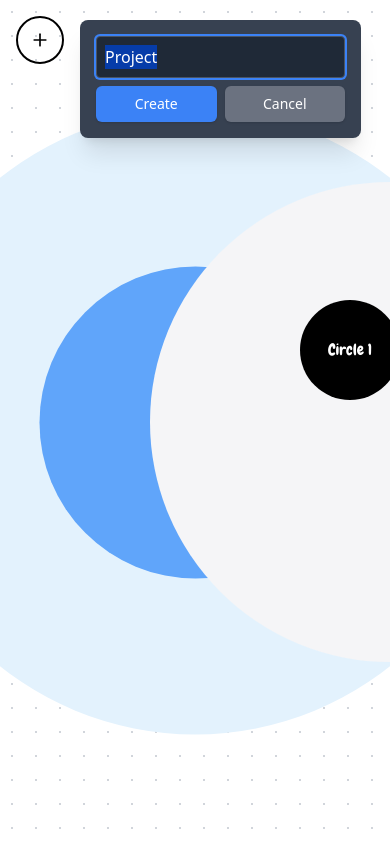
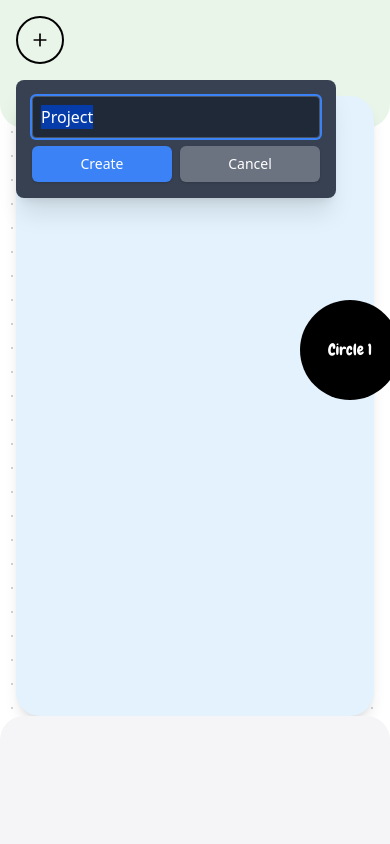
Before and after one commit to jonbell-lot23/blobby-big-board, a Next.js app: page / in a window 390 px wide. Both pictures are taken after a click on the button 40 px from the left and 40 px from the top of the page. Built offline with nearby package versions, Linux system fonts and the light colour scheme.

Commit message:
Mobile I guess

```diff
--- a/app/page.tsx
+++ b/app/page.tsx
@@ -155,15 +155,25 @@ export default function BlobbyTrackerPage() {
   const handleCreateNewBall = () => {
     const newId = Date.now();
 
-    // Position new ball in the left green circle area
+    // Position new ball completely differently for desktop vs mobile
     const containerWidth =
       containerRef.current?.clientWidth || window.innerWidth;
     const containerHeight =
       containerRef.current?.clientHeight || window.innerHeight;
 
-    // Position in left quarter of screen (green circle area)
-    const newX = containerWidth / 4 - BALL_SIZE / 2;
-    const newY = containerHeight / 2 - BALL_SIZE / 2;
+    let newX: number;
+    let newY: number;
+
+    // Check if we're on mobile (width < 768px, matching Tailwind's md breakpoint)
+    if (containerWidth < 768) {
+      // Mobile: Position in the main blue card area (center of screen)
+      newX = containerWidth / 2 - BALL_SIZE / 2; // Center horizontally
+      newY = containerHeight / 2 - BALL_SIZE / 2; // Center vertically in the blue card
+    } else {
+      // Desktop: Position in left quarter of screen (green circle area)
+      newX = containerWidth / 4 - BALL_SIZE / 2;
+      newY = containerHeight / 2 - BALL_SIZE / 2;
+    }
 
     const newTask: Task = {
       id: newId,
@@ -295,8 +305,10 @@ export default function BlobbyTrackerPage() {
 
       {/* Dotted background pattern at the lowest z-index */}
       <div className="absolute inset-0 -z-20 w-full h-full bg-dot-pattern" />
-      {/* Background: 3 circles - green on left, blue in center, gray on right */}
+      {/* Background: Completely different layouts for desktop vs mobile */}
       <div className="pointer-events-none absolute inset-0 -z-10 w-full h-full">
+        {/* Desktop: 3 circles - green on left, blue in center, gray on right */}
+        <div className="hidden md:block">
           {/* Green circle on the left (smaller, falling off the edge) */}
           <div className="absolute left-0 top-1/2 w-[480px] h-[480px] rounded-full bg-zone-mint transform -translate-x-1/2 -translate-y-1/2" />
 
@@ -309,8 +321,24 @@ export default function BlobbyTrackerPage() {
           <div className="absolute right-0 top-1/2 w-[480px] h-[480px] rounded-full bg-zone-gray transform translate-x-1/2 -translate-y-1/2" />
         </div>
 
-      {/* This is the main container where task balls live */}
-      <div ref={containerRef} className="relative w-full h-full">
+        {/* Mobile: Card-based layout with sections */}
+        <div className="block md:hidden">
+          {/* Header section - Green */}
+          <div className="absolute top-0 left-0 w-full h-32 bg-zone-mint rounded-b-3xl" />
+
+          {/* Main content area - Blue with rounded corners */}
+          <div className="absolute top-24 left-4 right-4 bottom-32 bg-zone-sky rounded-3xl shadow-lg" />
+
+          {/* Footer section - Gray */}
+          <div className="absolute bottom-0 left-0 w-full h-32 bg-zone-gray rounded-t-3xl" />
+        </div>
+      </div>
+
+      {/* This is the main container where task balls live - Mobile optimized */}
+      <div
+        ref={containerRef}
+        className="relative w-full h-full md:w-full md:h-full"
+      >
         <AnimatePresence>
           {tasks.map((task) => (
             <TaskBlob
@@ -329,12 +357,12 @@ export default function BlobbyTrackerPage() {
         </AnimatePresence>
       </div>
 
-      {/* Circular Create New Button */}
-      <div className="absolute top-4 left-4 z-10">
+      {/* Circular Create New Button - Different positioning for mobile */}
+      <div className="absolute top-4 left-4 md:top-4 md:left-4 z-10">
         <button
           onClick={handleCreateNewBall}
           onContextMenu={handleCreateButtonContextMenu}
-          className="w-12 h-12 rounded-full bg-transparent hover:bg-gray-100 text-black border-2 border-black p-0 flex items-center justify-center cursor-pointer"
+          className="w-12 h-12 md:w-12 md:h-12 rounded-full bg-transparent hover:bg-gray-100 text-black border-2 border-black p-0 flex items-center justify-center cursor-pointer"
         >
           <Plus size={20} />
         </button>
@@ -361,13 +389,14 @@ export default function BlobbyTrackerPage() {
         </div>
       )}
 
-      {/* Create Button Rename Prompt */}
+      {/* Create Button Rename Prompt - Responsive positioning */}
       {showCreateRenamePrompt && (
         <div
-          className="absolute bg-gray-700 p-4 rounded-lg shadow-xl z-50"
+          className="absolute bg-gray-700 p-4 rounded-lg shadow-xl z-50 max-w-xs md:max-w-none"
           style={{
-            left: 80, // To the right of the button (button is 48px + 16px margin + 16px spacing)
-            top: 20, // Aligned with the button
+            left: window.innerWidth < 768 ? 16 : 80, // Mobile: left margin, Desktop: to the right of button
+            top: window.innerWidth < 768 ? 80 : 20, // Mobile: below button, Desktop: aligned with button
+            right: window.innerWidth < 768 ? 16 : "auto", // Mobile: right margin
           }}
         >
           <form
```
Lines whose indentation alone changed are shown as unchanged.
